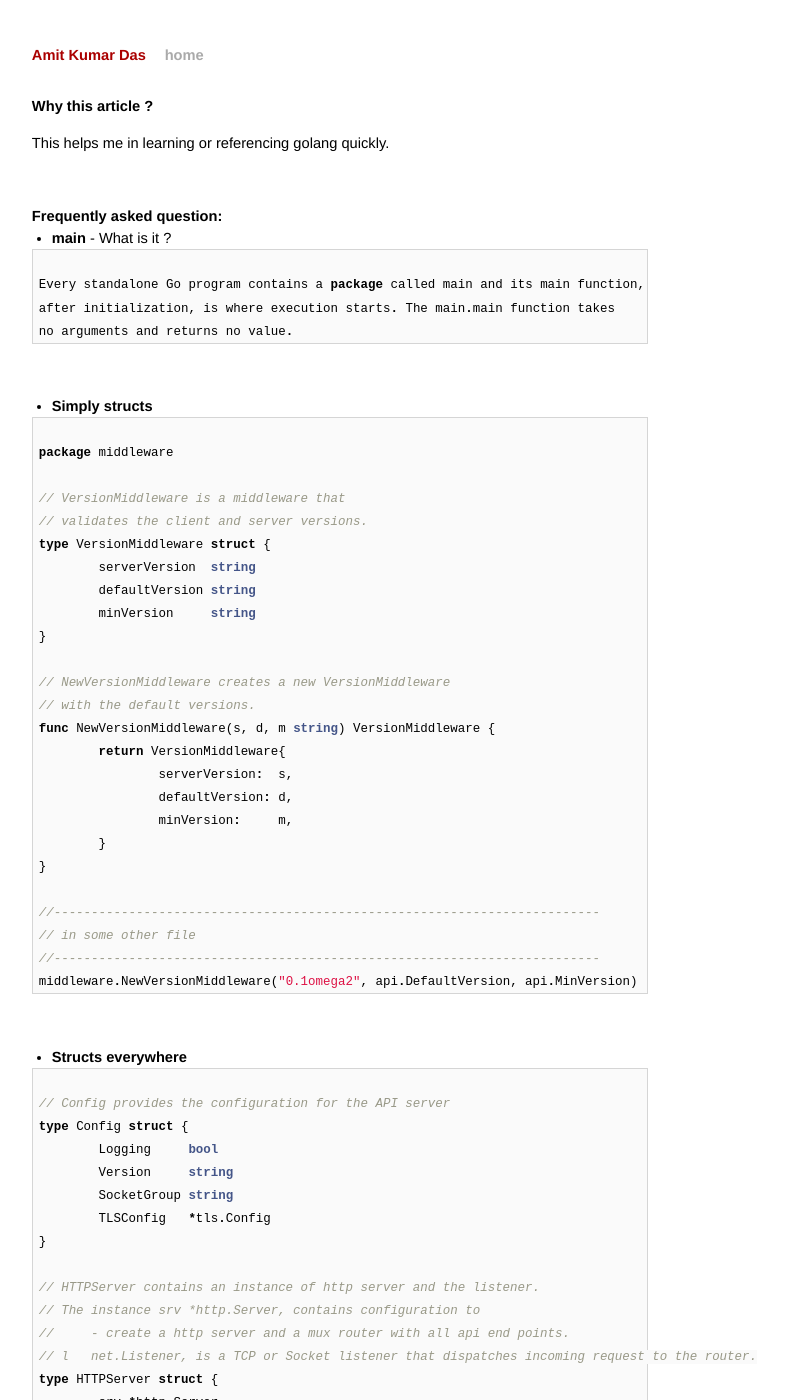
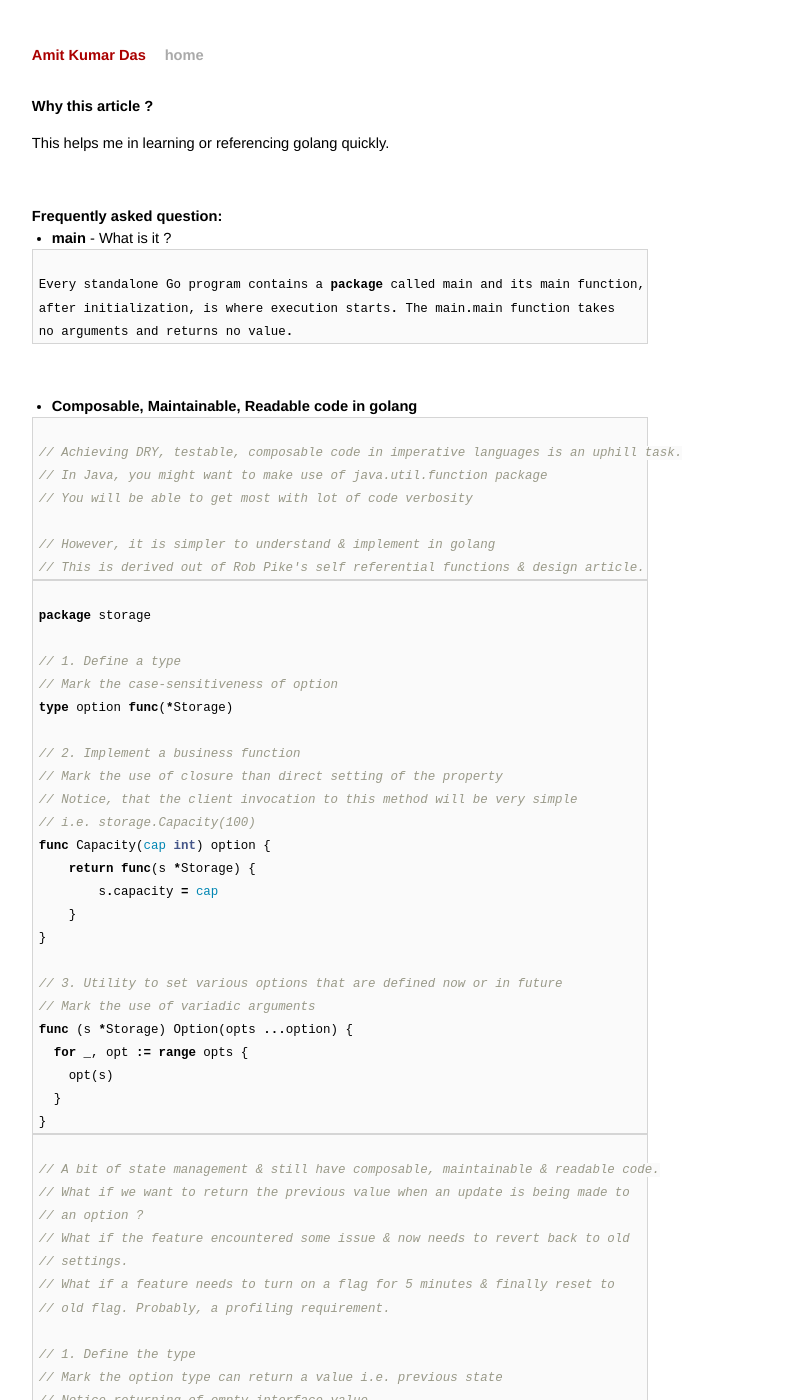
Before and after one commit to AmitKumarDas/amitkumardas.github.io, a Jekyll site: the page built from _posts/2016-07-14-my-golang-refresher.md, in a window 1280 px wide and 1400 px high. Shown: the whole window, without its empty margins (300-1085 px from the left). Built offline with Jekyll 4.4.1, drawn with Linux system fonts in a browser that asks for light colours; some of the changed text lies outside the part shown.

Commit message:
Update 2016-07-14-my-golang-refresher.md

````diff
--- a/_posts/2016-07-14-my-golang-refresher.md
+++ b/_posts/2016-07-14-my-golang-refresher.md
@@ -19,6 +19,135 @@ Every standalone Go program contains a package called main and its main function
 after initialization, is where execution starts. The main.main function takes
 no arguments and returns no value.
 ```
+
+<br>
+
+- **Composable, Maintainable, Readable code in golang**
+
+```go
+
+// Achieving DRY, testable, composable code in imperative languages is an uphill task.
+// In Java, you might want to make use of java.util.function package
+// You will be able to get most with lot of code verbosity
+
+// However, it is simpler to understand & implement in golang
+// This is derived out of Rob Pike's self referential functions & design article.
+```
+
+```go
+
+package storage
+
+// 1. Define a type
+// Mark the case-sensitiveness of option
+type option func(*Storage)
+
+// 2. Implement a business function
+// Mark the use of closure than direct setting of the property
+// Notice, that the client invocation to this method will be very simple
+// i.e. storage.Capacity(100)
+func Capacity(cap int) option {
+    return func(s *Storage) {
+        s.capacity = cap
+    }
+}
+
+// 3. Utility to set various options that are defined now or in future
+// Mark the use of variadic arguments
+func (s *Storage) Option(opts ...option) {
+  for _, opt := range opts {
+    opt(s)
+  }
+}
+```
+
+```go
+
+// A bit of state management & still have composable, maintainable & readable code.
+// What if we want to return the previous value when an update is being made to
+// an option ?
+// What if the feature encountered some issue & now needs to revert back to old
+// settings.
+// What if a feature needs to turn on a flag for 5 minutes & finally reset to
+// old flag. Probably, a profiling requirement.
+
+// 1. Define the type
+// Mark the option type can return a value i.e. previous state
+// Notice returning of empty interface value
+type option func(*Storage) interface{}
+
+// 2. Implement a business function
+// Mark the use of closure than direct setting of the property
+// Notice, that the client invocation to this method is still simple
+// i.e. storage.Capacity(100)
+// However, the client side resetting of this option will be verbose
+func Capacity(cap int) option {
+    return func(s *Storage) interface{}{
+        previous := s.capacity
+        s.capacity = cap
+        return previous
+    }
+}
+
+// 3. Utility to set various options that are defined now or in future
+// Mark the use of variadic arguments
+// Notice the previous value of last option is returned
+func (s *Storage) Option(opts ...option) (previous interface{}){
+  for _, opt := range opts {
+    previous = opt(s)
+  }
+
+  return previous
+}
+```
+
+```go
+
+// A state machine implementation.
+// What if the feature encountered some issue & now needs to revert back to old
+// settings.
+// What if a feature needs to turn on a flag for 5 minutes & finally reset to
+// old flag. Probably, a profiling requirement.
+
+// 1. Define the type
+// Mark the option type returns another option
+// Otherwise known as a self referential function.
+// The return option can implement the inverse logic.
+// i.e. closures to our rescue yet again !!!
+type option func(*Storage) option
+
+// 2. Implement a business function
+// Mark the use of closure than direct setting of the property
+// Notice, that the client invocation to this method is still simple
+// i.e. storage.Capacity(100)
+// However, the client side resetting of this option will be verbose
+func Capacity(cap int) option {
+    return func(s *Storage) option{
+        previous := s.capacity
+        s.capacity = cap
+        return Capacity(previous)
+    }
+}
+
+// 3. Utility to set various options that are defined now or in future
+// Mark the use of variadic arguments
+// Notice the previous value of last option is returned
+func (s *Storage) Option(opts ...option) (previous option){
+  for _, opt := range opts {
+    previous = opt(s)
+  }
+
+  return previous
+}
+```
+
+<br />
+
+- **References**
+
+- [Functional Options](https://www.reddit.com/r/golang/comments/2jf63r/dotgo_functional_options_for_friendly_apis/)
+- [Self Referential Function](https://commandcenter.blogspot.in/2014/01/self-referential-functions-and-design.html?m=1)
+- [Config struct vs. Functional options](http://dave.cheney.net/2014/10/17/functional-options-for-friendly-apis)
 
 <br />
 
````
Also changed, not shown: other parts of _posts/2016-07-14-my-golang-refresher.md (+3 -0 lines).
